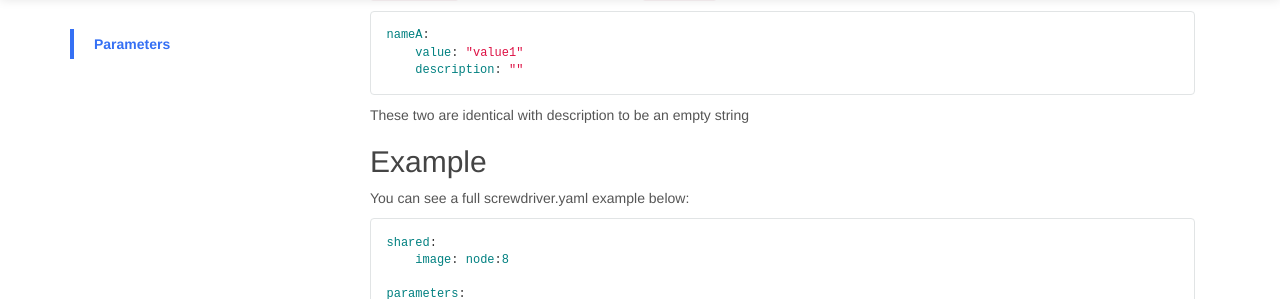
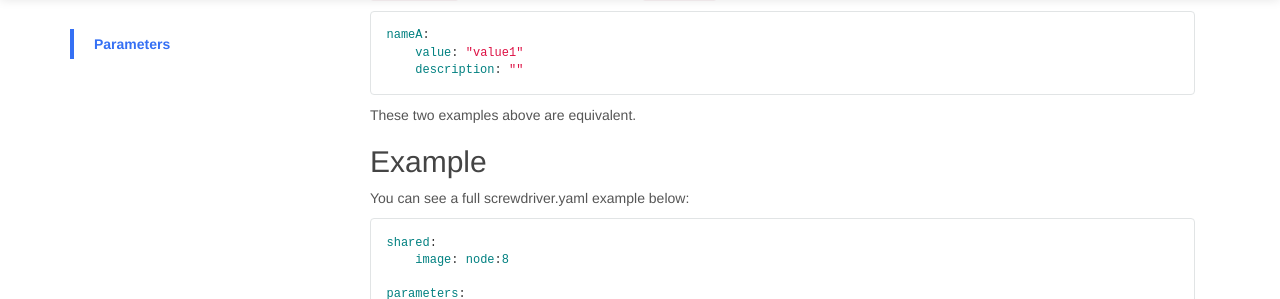
Before and after one commit to screwdriver-cd/guide, a Jekyll site: the page built from docs/user-guide/configuration/parameters.md, in a window 1280 px wide and 900 px high, scrolled down 352 px. Shown: the part 153-452 px from the top of the window. Built offline with Jekyll 4.4.1, drawn with Linux system fonts in a browser that asks for light colours.

Commit message:
Update docs/user-guide/configuration/parameters.md
Co-Authored-By: Tiffany K <tiffanykyi@gmail.com>

````diff
--- a/docs/user-guide/configuration/parameters.md
+++ b/docs/user-guide/configuration/parameters.md
@@ -33,7 +33,7 @@ nameA:
     description: ""
 ```
 
-These two are identical with description to be an empty string
+These two examples above are equivalent.
 
 ## Example
 You can see a full screwdriver.yaml example below:
````
